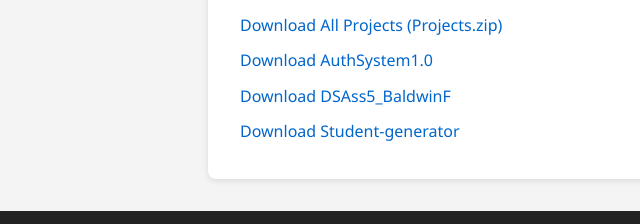
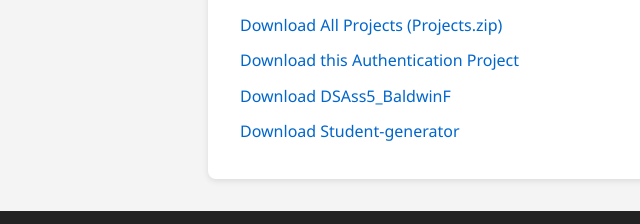
Before and after one commit to fbaldwin123/finn-portfolio, a plain HTML site: page Projects.html in a window 1280 px wide. Shown: the part 353-577 px from the top of the page, 0-640 px from the left. Drawn offline with Linux system fonts and the light colour scheme.

Commit message:
Update Projects.html

```diff
--- a/Projects.html
+++ b/Projects.html
@@ -26,7 +26,7 @@
     <h2>Featured Java Projects</h2>
     <ul>
       <li><a href="Projects.zip" download>Download All Projects (Projects.zip)</a></li>
-      <li><a href="AuthSystem1.0.zip" download>Download AuthSystem1.0</a></li>
+      <li><a href="AuthSystem1.0.zip" download>Download this Authentication Project</a></li>
       <li><a href="Projects.zip/DSAss5_BaldwinF.zip" download>Download DSAss5_BaldwinF</a></li>
       <li><a href="Projects.zip/Student-generator.zip" download>Download Student-generator</a></li>
     </ul>
```
